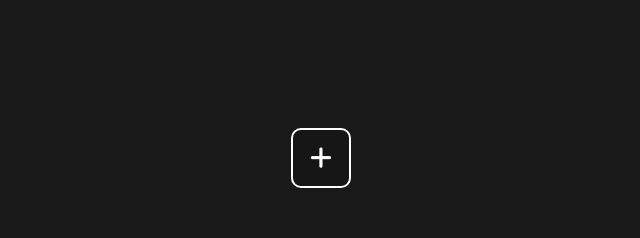
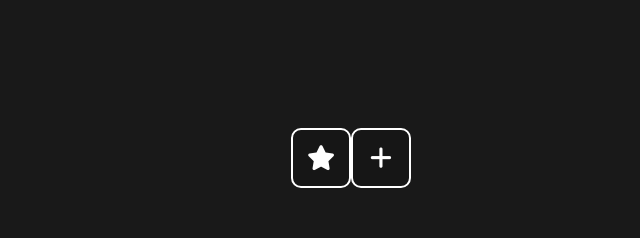
Before and after one commit to Tobias-Bot/todo-app, a React (Create React App) app: page / in a window 1280 px wide. Shown: the top 238 px of the page, without its empty margins (319-959 px from the left). Built offline with nearby package versions, Linux system fonts and the light colour scheme.

Commit message:
Added sorting tasks by value

```diff
--- a/src/App.css
+++ b/src/App.css
@@ -79,6 +79,7 @@
   padding: 10px;
   margin: 3px;
   color: white;
+  text-align: center;
   background-color: rgba(0, 0, 0, 0.9);
   border-radius: 5px;
   transition: 0.1s all;
--- a/src/components/Task.js
+++ b/src/components/Task.js
@@ -7,6 +7,7 @@ class Task extends React.Component {
       title: this.props.task.title,
       description: this.props.task.description,
       color: this.props.task.color,
+      isImportant: this.props.task.isImportant,
     };
 
     this.colorInput = React.createRef();
@@ -16,6 +17,7 @@ class Task extends React.Component {
     this.deleteTask = this.deleteTask.bind(this);
     this.ChangeTitle = this.ChangeTitle.bind(this);
     this.ChangeColor = this.ChangeColor.bind(this);
+    this.changeStatus = this.changeStatus.bind(this);
     this.colorInputClick = this.colorInputClick.bind(this);
     this.ChangeDescription = this.ChangeDescription.bind(this);
   }
@@ -47,6 +49,14 @@ class Task extends React.Component {
     });
   }
 
+  changeStatus() {
+    let status = this.state.isImportant;
+
+    this.setState({ isImportant: status ? false : true }, () => {
+      this.props.onTaskChange(this.state, this.props.index);
+    });
+  }
+
   deleteTask() {
     this.props.onTaskDelete(this.props.index);
   }
@@ -55,6 +65,14 @@ class Task extends React.Component {
     const taskColor = {
       backgroundColor: this.props.task.color,
     };
+
+    let isImportant = this.props.task.isImportant;
+
+    const star = isImportant ? (
+      <i className="fas fa-star"></i>
+    ) : (
+      <i className="far fa-star"></i>
+    );
 
     return (
       <div className="task" style={taskColor}>
@@ -81,6 +99,9 @@ class Task extends React.Component {
           <div className="btnOption" onClick={this.colorInputClick}>
             <i className="fas fa-palette"></i>
           </div>
+          <div className="btnOption" onClick={this.changeStatus}>
+            {star}
+          </div>
           <input
             type="color"
             ref={this.colorInput}
--- a/src/components/TodoList.js
+++ b/src/components/TodoList.js
@@ -5,11 +5,16 @@ import Task from "./Task.js";
 class TodoList extends React.Component {
   constructor(props) {
     super(props);
-    this.state = { tasks: [] };
+    this.state = { tasks: [], showImportant: false };
+
+    this.tasks = [];
 
     // Эта привязка обязательна для работы `this` в колбэке.
     this.createNewTask = this.createNewTask.bind(this);
     this.UpdateTask = this.UpdateTask.bind(this);
+    this.showTasks = this.showTasks.bind(this);
+    this.renderTasks = this.renderTasks.bind(this);
+    this.sortTasksByImportant = this.sortTasksByImportant.bind(this);
   }
 
   componentDidMount() {
@@ -90,6 +95,8 @@ class TodoList extends React.Component {
       {
         title: "",
         description: "",
+        color: "#fff",
+        isImportant: false,
       },
     ];
 
@@ -116,8 +123,24 @@ class TodoList extends React.Component {
     }));
   };
 
-  render() {
-    let tasks = this.state.tasks.map((item, i) => {
+  sortTasksByImportant() {
+    this.tasks = this.state.tasks.map((item, i) => {
+      return (
+        item.isImportant && (
+          <Task
+            key={i}
+            task={item}
+            index={i}
+            onTaskChange={this.UpdateTask}
+            onTaskDelete={this.deleteTask}
+          ></Task>
+        )
+      );
+    });
+  }
+
+  showTasks() {
+    this.tasks = this.state.tasks.map((item, i) => {
       return (
         <Task
           key={i}
@@ -128,15 +151,39 @@ class TodoList extends React.Component {
         ></Task>
       );
     });
+  }
+
+  renderTasks() {
+    let important = this.state.showImportant;
+
+    this.setState({ showImportant: !important });
+  }
+
+  render() {
+    let important = this.state.showImportant;
+
+    important ? this.showTasks() : this.sortTasksByImportant();
+
+    const star = !important ? (
+      <i className="fas fa-star"></i>
+    ) : (
+      <i className="far fa-star"></i>
+    );
 
     return (
       <div className="list">
-        {tasks}
+        {this.tasks}
+        <button className="btnAddTask" onClick={this.renderTasks}>
+          {star}
+        </button>
         <button className="btnAddTask" onClick={this.createNewTask}>
           <i className="fas fa-plus"></i>
         </button>
         <div className="logoText">
-          создано с ❤ в паблике <a className="source" href="https://vk.com/warmay">Май</a>
+          создано с ❤ в паблике{" "}
+          <a className="source" href="https://vk.com/warmay">
+            Май
+          </a>
         </div>
       </div>
     );
```
Also changed, not shown: 1 other file (tests, documents, lock files or other folders).
